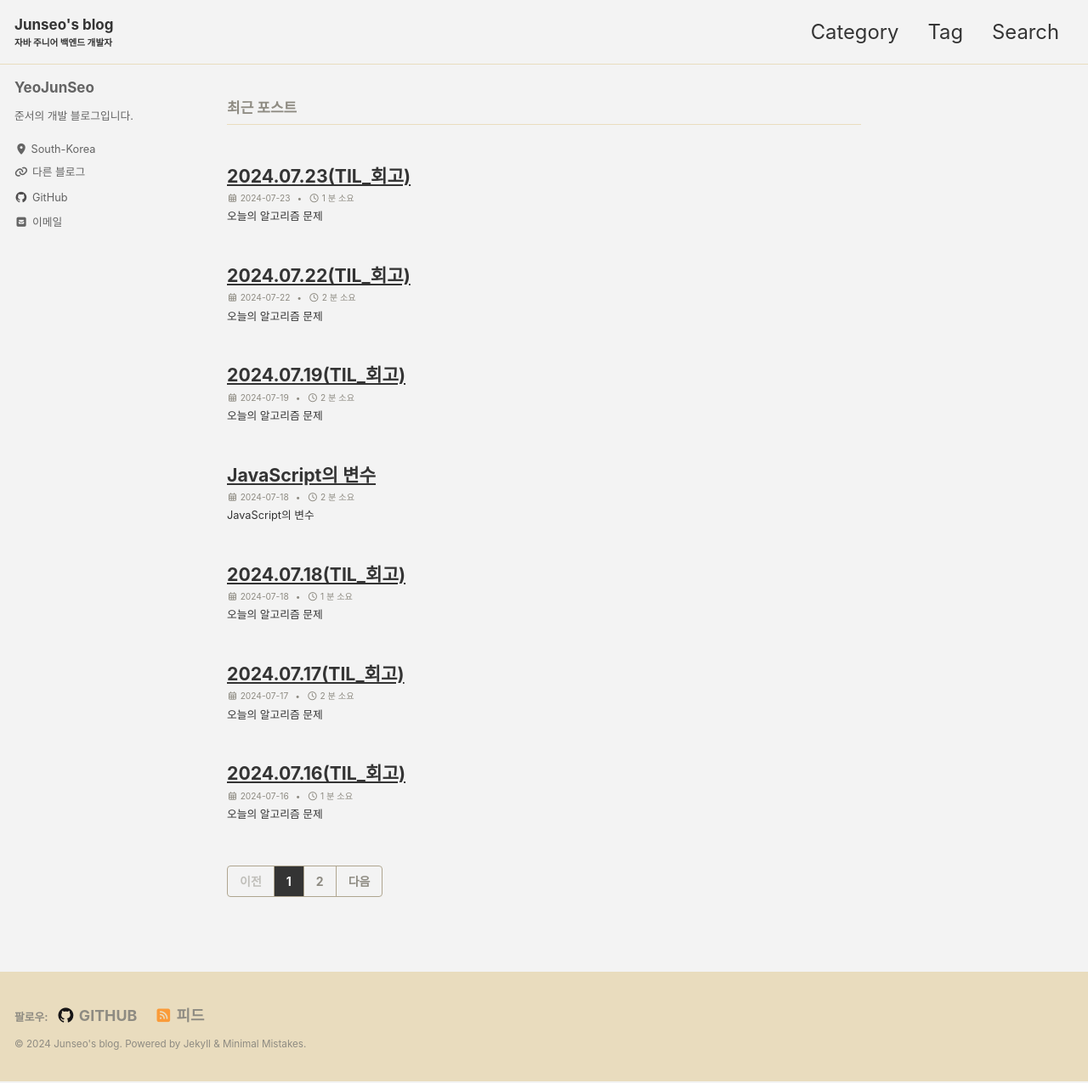
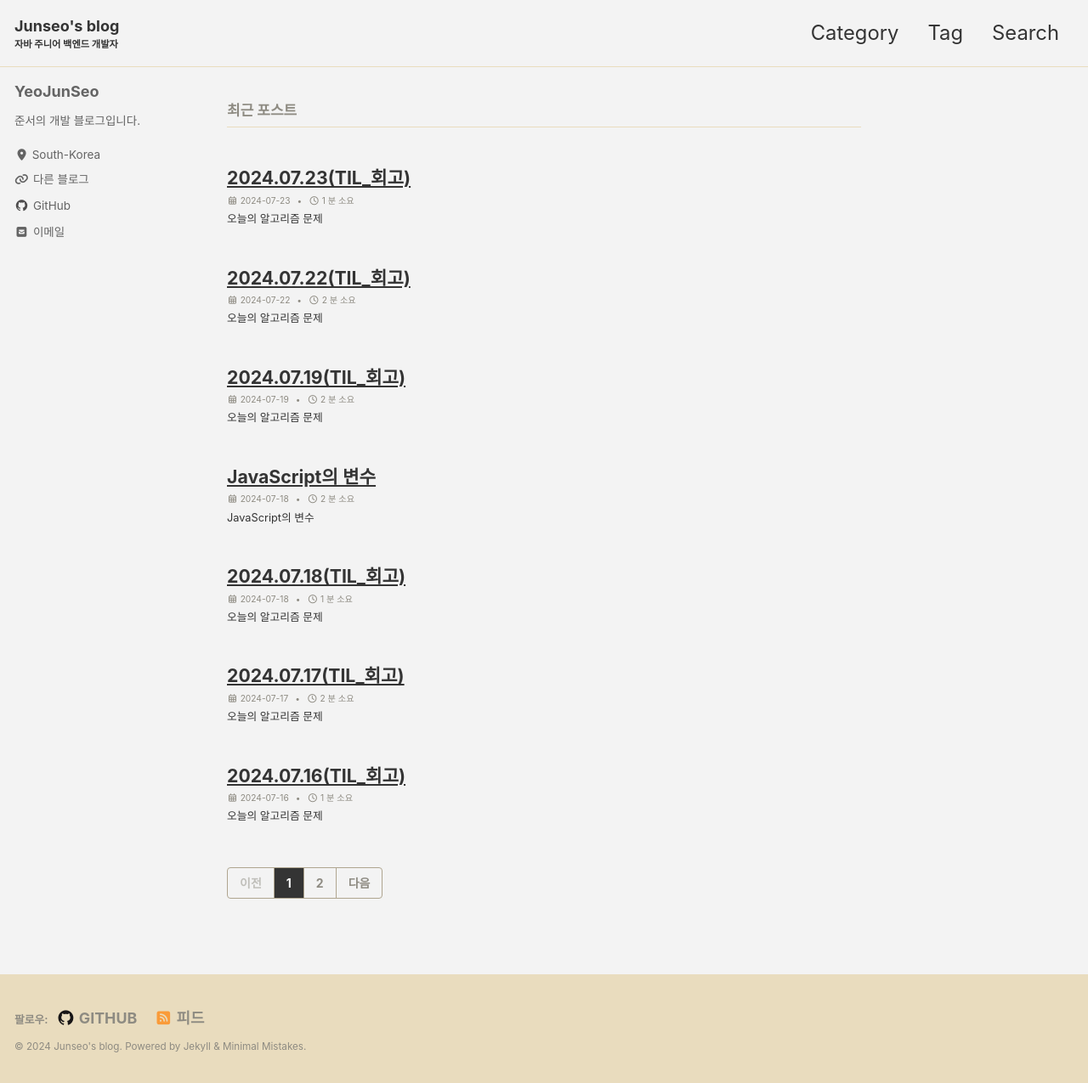
Before and after one commit to duwnstj/duwnstj.github.io, a Jekyll site: the page built from index.html, in a window 1280 px wide. Shown: the whole page at 85% size. Built offline with Jekyll 4.4.1, drawn with Linux system fonts in a browser that asks for light colours; cached includes are drawn as plain includes; the list of posts is cut into pages by our own code.

Commit message:
세부적인 css 교체

```diff
--- a/_sass/custom.scss
+++ b/_sass/custom.scss
@@ -22,3 +22,11 @@ pre code {
   display: block;
   font-size: 85%;
 }
+
+.site-title {
+  font-size: large;
+}
+
+.h-card{
+  font-size: large;
+}
```
